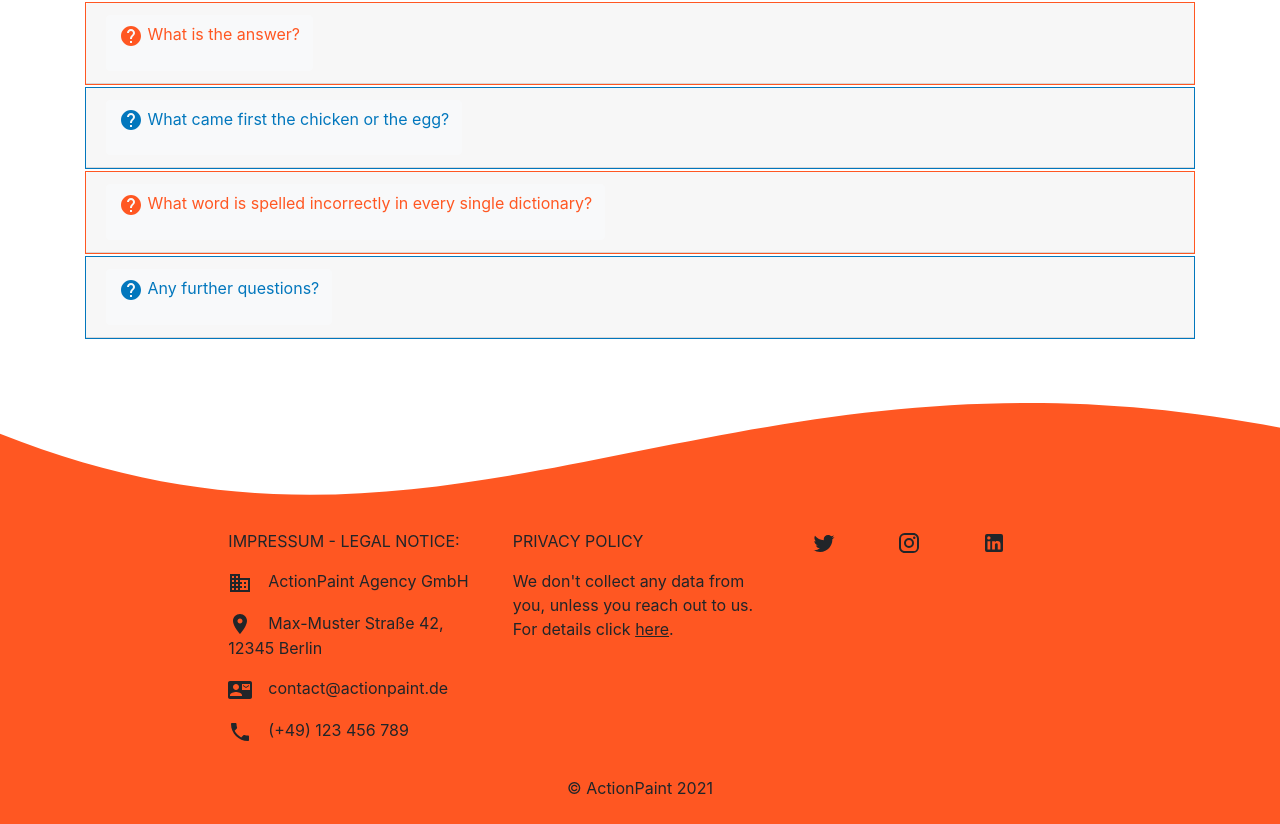
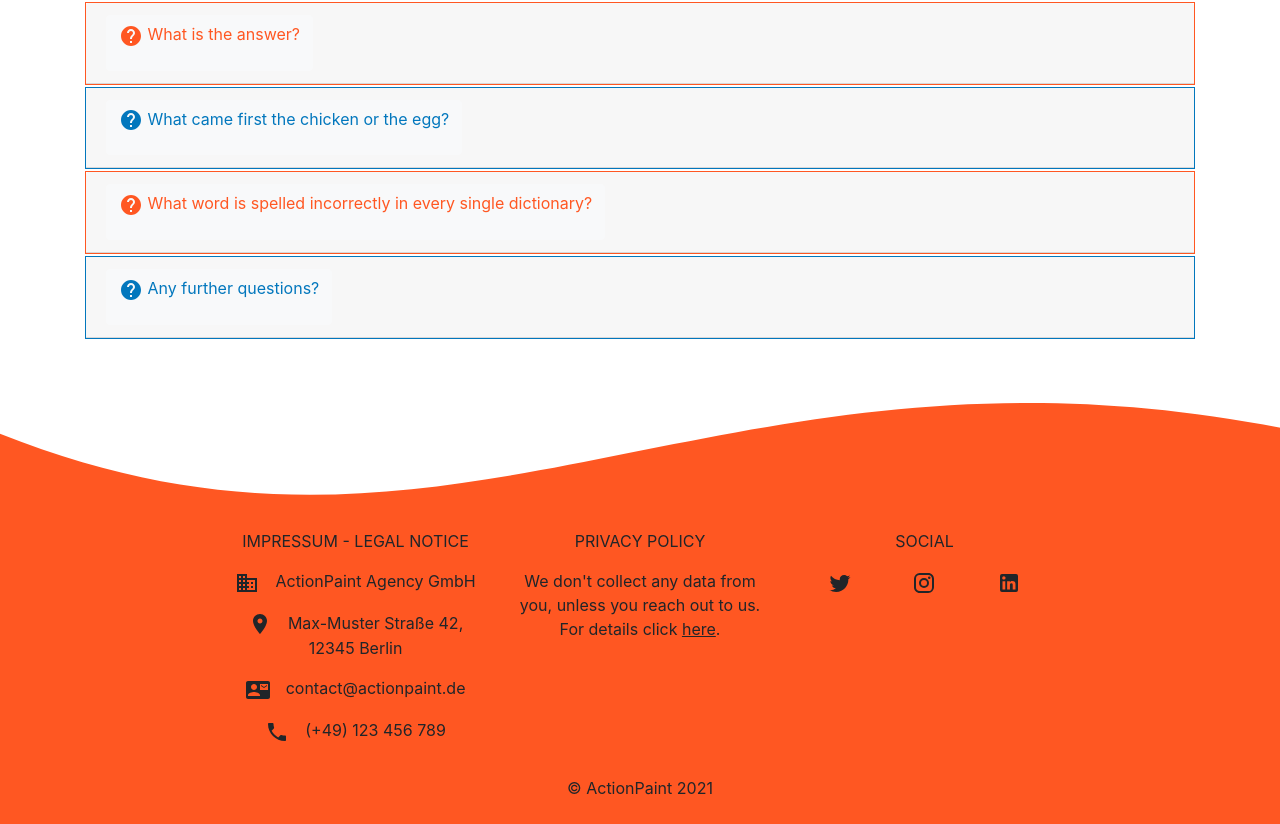
Before and after one commit to F1nnM/ActionPaint, a React (Create React App) app: page / in a window 1280 px wide. Shown: the part 3749-4573 px from the top of the page. Built offline with nearby package versions, Linux system fonts and the light colour scheme.

Commit message:
Footer styling

```diff
--- a/src/components/Footer.js
+++ b/src/components/Footer.js
@@ -29,9 +29,9 @@ function Footer() {
       </Container>
       <Container fluid className={styles.footerContainer + " py-3"}>
         <Row className="py-2">
-          <Col lg={1} xl={2} />
-          <Col>
-            <span className="text-uppercase">Impressum - Legal Notice:</span>
+          <Col md lg={1} xl={2} />
+          <Col md className="text-center text-lg-start">
+            <span className="text-uppercase">Impressum - Legal Notice</span>
             <address className="mt-3">
               <p><Business className='mr-3' />ActionPaint Agency GmbH</p>
               <p><LocationOn className='mr-3' />Max-Muster Straße 42, 12345 Berlin</p>
@@ -39,26 +39,27 @@ function Footer() {
               <p><Phone className='mr-3' /><a href="tel:+13115552368" className={styles.colorReset}>(+49) 123 456 789</a></p>
             </address>
           </Col>
-          <Col>
+          <Col md className="text-center text-lg-start mt-5 mt-md-0">
             <span className="text-uppercase">Privacy Policy</span>
-            <p className="mt-3">We don't collect any data from you, unless you reach out to us. For details click <a href="privacyPolicy.txt" className={styles.colorReset+" "+styles.underline}>here</a>.</p>
+            <p className="mt-3">We don't collect any data from you, unless you reach out to us. For details click <a href="privacyPolicy.txt" className={styles.colorReset + " " + styles.underline}>here</a>.</p>
           </Col>
-          <Col>
-            <Container>
+          <Col md className="mt-5 mt-md-0">
+            <Container className="text-center text-lg-start">
+              <span className="text-uppercase">Social</span>
               <Row>
-                <Col>
+                <Col lg className="mt-3">
                   <a href="https://twitter.com" className={styles.colorReset}><Twitter /></a>
                 </Col>
-                <Col>
+                <Col lg className="mt-3">
                   <a href="https://instagram.com" className={styles.colorReset}><Instagram /></a>
                 </Col>
-                <Col>
+                <Col lg className="mt-3">
                   <a href="https://linkedin.com" className={styles.colorReset}><LinkedIn /></a>
                 </Col>
               </Row>
             </Container>
           </Col>
-          <Col lg={1} xl={2} />
+          <Col md lg={1} xl={2} />
         </Row>
 
         <Row className="py-2">
```
